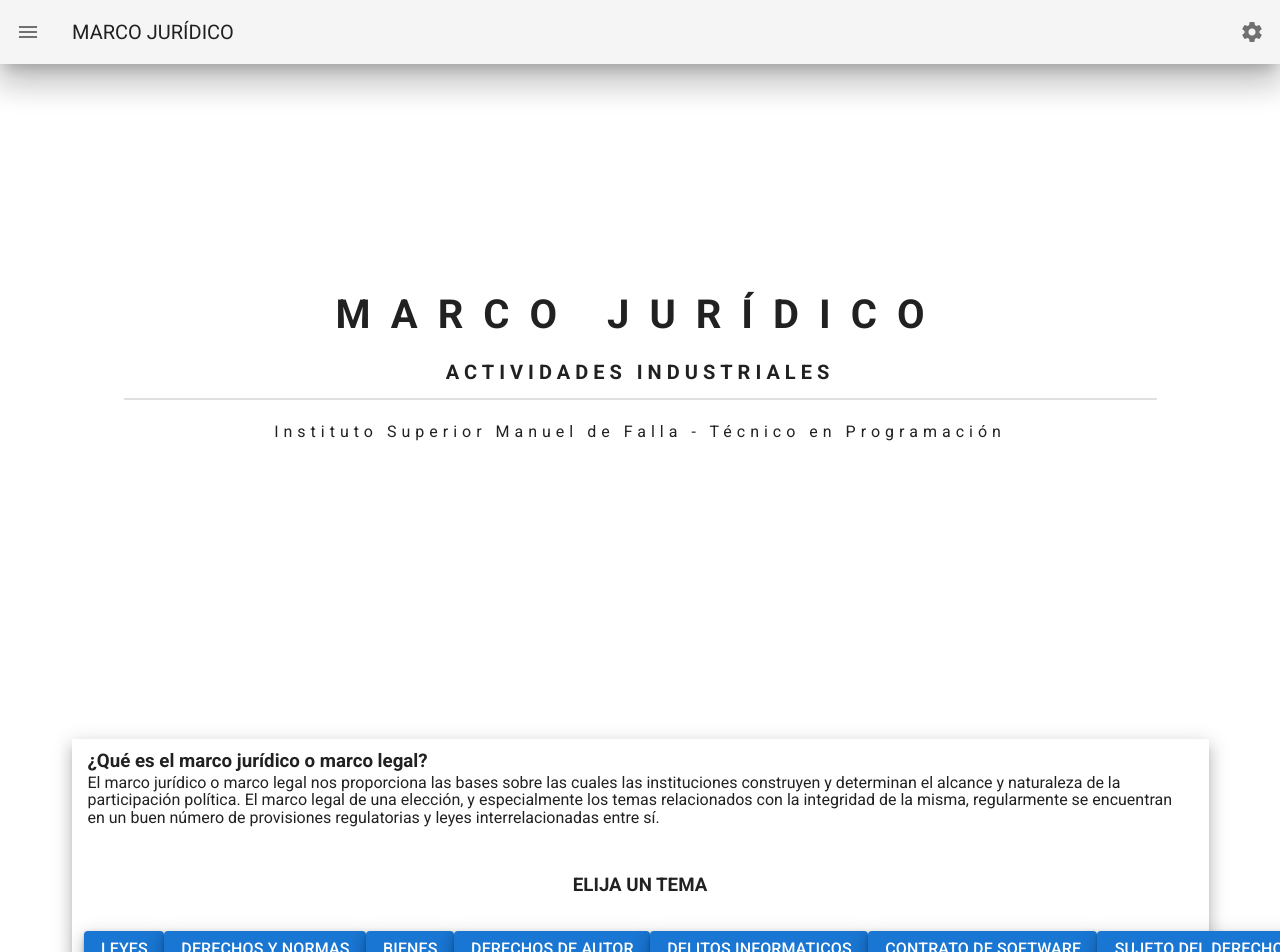
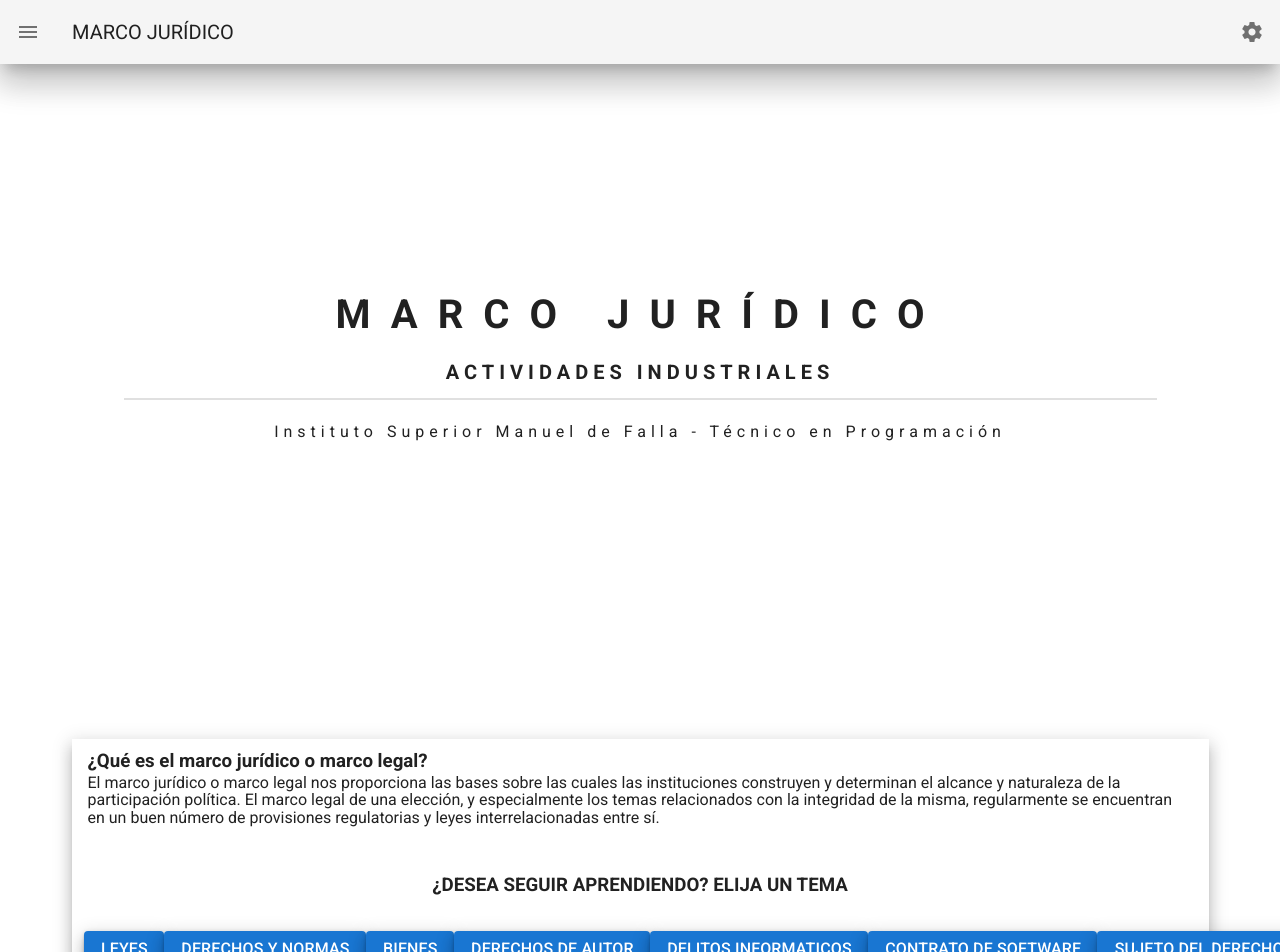
Before and after one commit to mayex-gif/pradas, a Nuxt app: page / in a window 1280 px wide. Shown: the top 952 px of the page. Built offline with nearby package versions, Linux system fonts and the light colour scheme.

Commit message:
update in index

```diff
--- a/pages/index.vue
+++ b/pages/index.vue
@@ -18,7 +18,7 @@
           </v-list-item>
           <v-list-item two-line>
             <v-list-item-content>
-              <h3 class="text-center">ELIJA UN TEMA</h3>
+              <h3 class="text-center">¿DESEA SEGUIR APRENDIENDO? ELIJA UN TEMA</h3>
               <v-divider class="mb-1"></v-divider>
             </v-list-item-content>
           </v-list-item>
```
